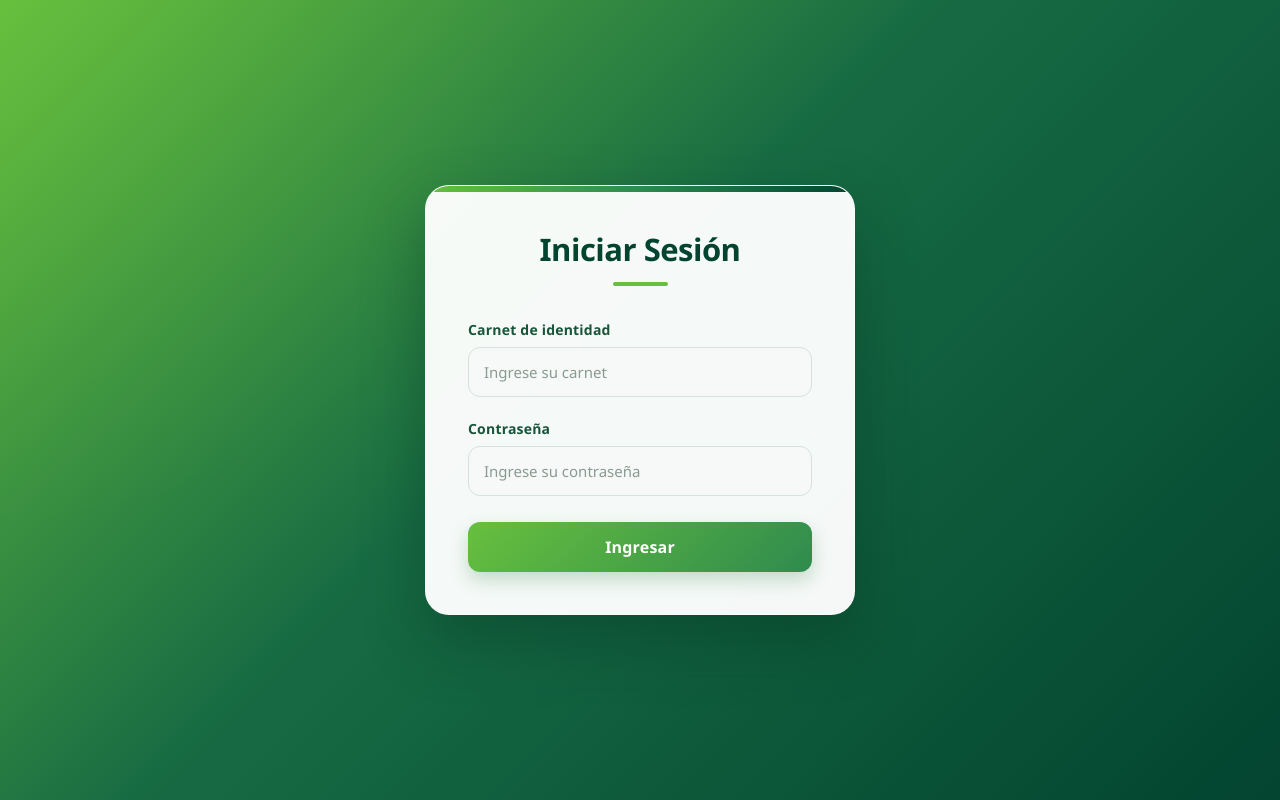
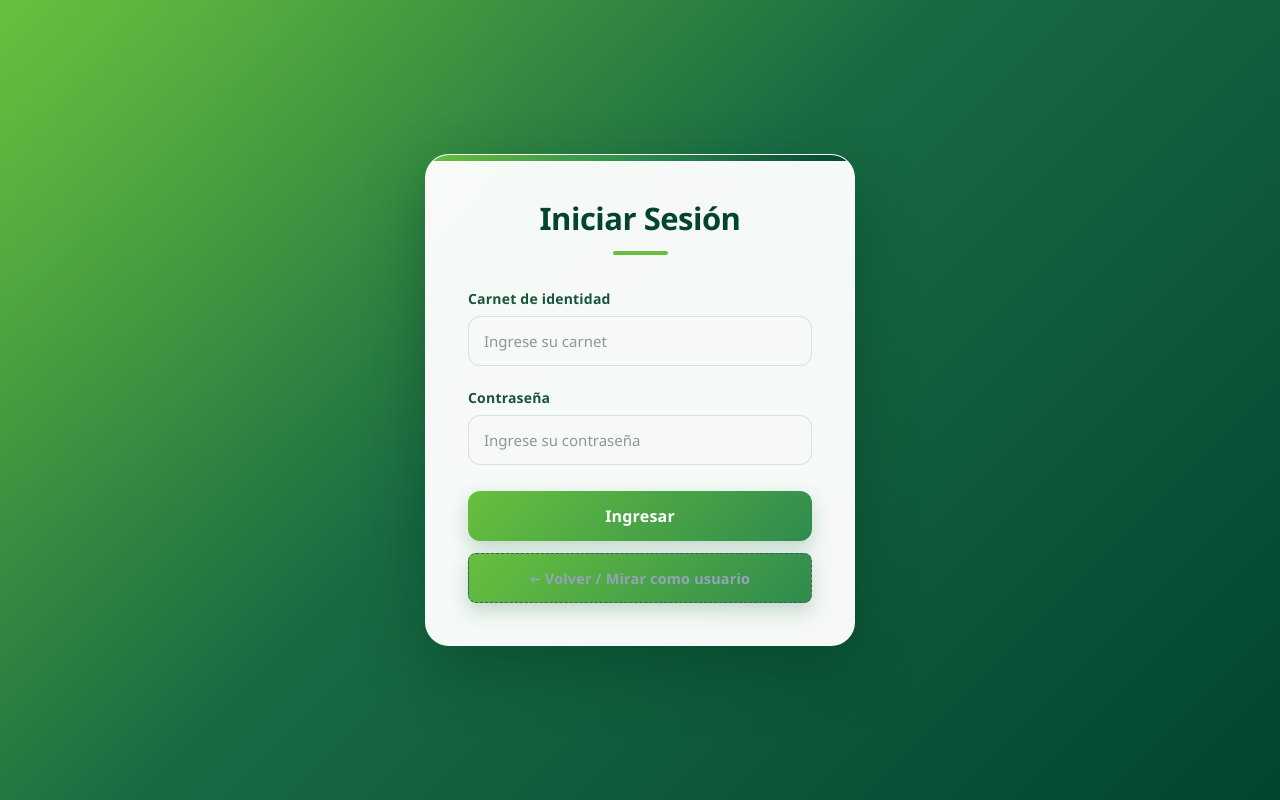
Before and after one commit to berna2rdrodolfaldo-hub/frontend, a React (Vite) app: page /login in a window 1280 px wide. Built offline with nearby package versions, Linux system fonts and the light colour scheme.

Commit message:
correccion de login form volver ERROR

```diff
--- a/src/components/auth/LoginForm.tsx
+++ b/src/components/auth/LoginForm.tsx
@@ -1,4 +1,5 @@
 import { useState } from "react";
+import { useNavigate } from "react-router-dom";
 import type { FormEventHandler } from "react";
 import type { LoginCredentials } from "../../types/auth";
 import "./LoginForm.css";
@@ -9,6 +10,7 @@ interface LoginFormProps {
 }
 
 function LoginForm({ error, onSubmit }: LoginFormProps) {
+  const navigate = useNavigate();
   const [carnet, setCarnet] = useState("");
   const [password, setPassword] = useState("");
 
@@ -76,6 +78,35 @@ function LoginForm({ error, onSubmit }: LoginFormProps) {
           <button type="submit">
             Ingresar
           </button>
+
+          {/* Botón para volver o mirar como usuario dentro de la tarjeta */}
+          <button
+            type="button"
+            onClick={() => navigate("/", { replace: true })}
+            style={{
+              marginTop: "12px",
+              width: "100%",
+              backgroundColor: "transparent",
+              color: "#94a3b8",
+              border: "1px dashed #475569",
+              padding: "10px",
+              borderRadius: "8px",
+              cursor: "pointer",
+              fontWeight: 600,
+              fontSize: "0.9rem",
+              transition: "all 0.2s ease",
+            }}
+            onMouseOver={(e) => {
+              e.currentTarget.style.color = "#ffffff";
+              e.currentTarget.style.borderColor = "#94a3b8";
+            }}
+            onMouseOut={(e) => {
+              e.currentTarget.style.color = "#94a3b8";
+              e.currentTarget.style.borderColor = "#475569";
+            }}
+          >
+            ← Volver / Mirar como usuario
+          </button>
         </form>
       </div>
     </div>
```
